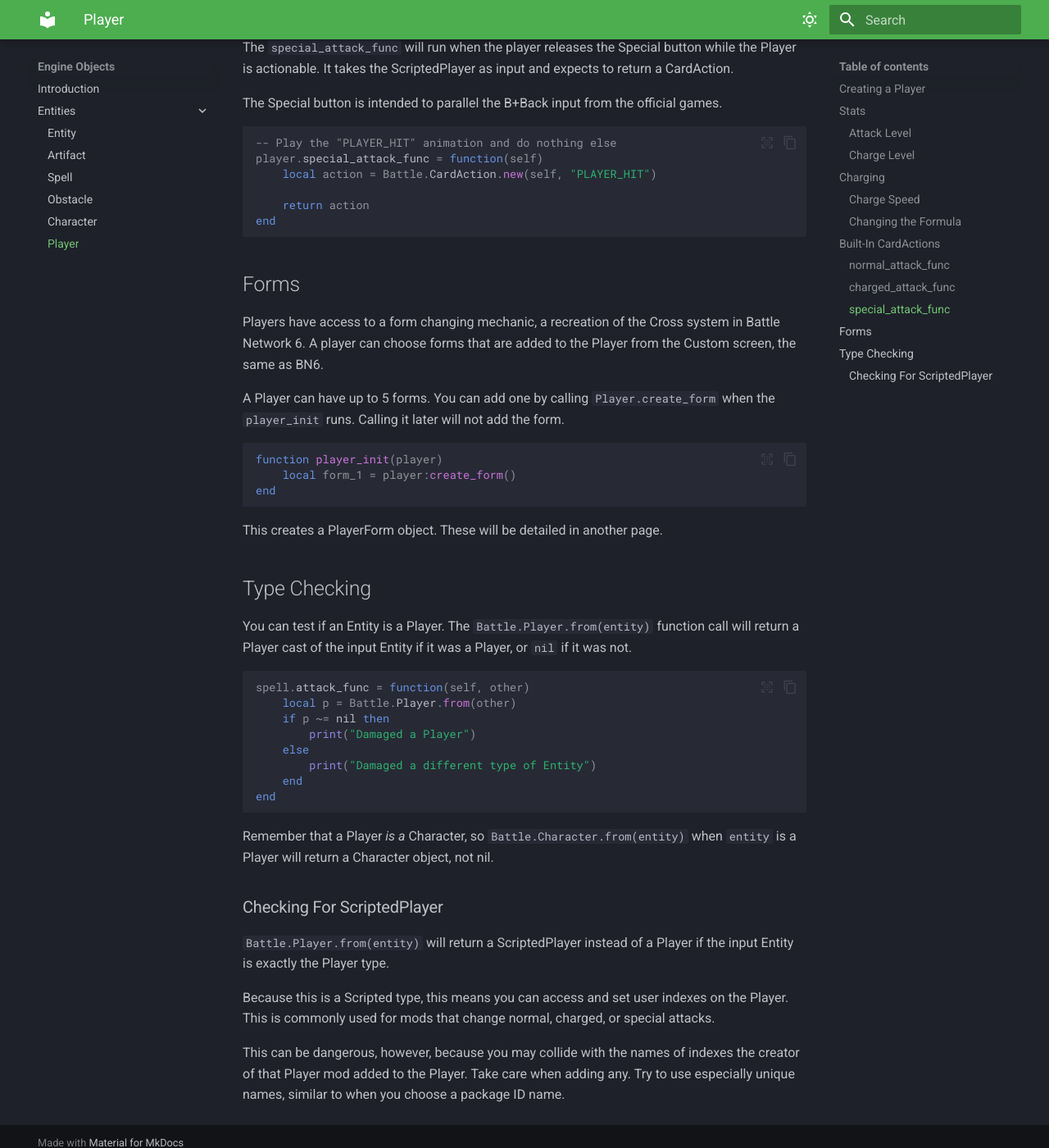
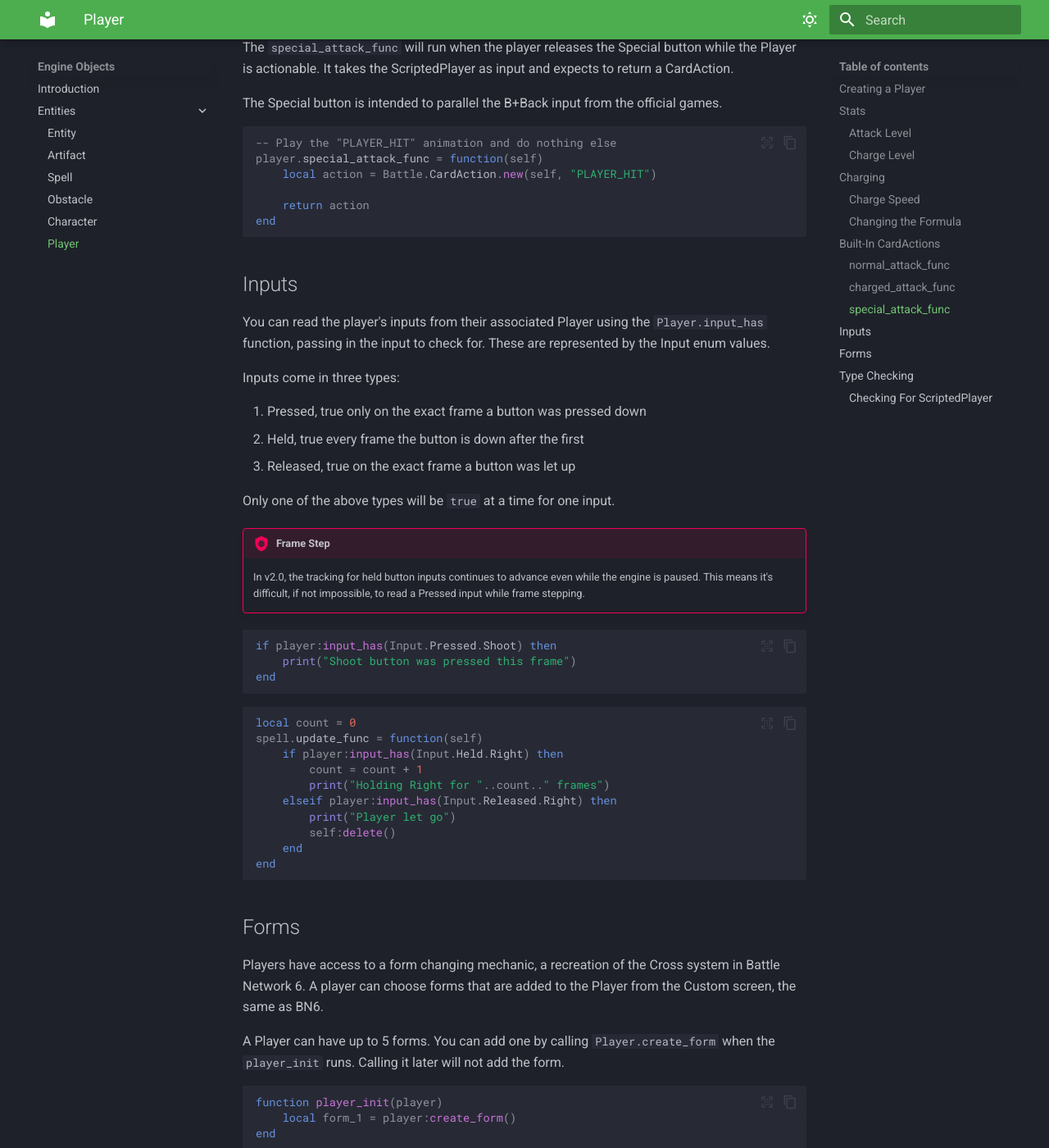
Before and after one commit to Alrysc/onb_docs, an MkDocs documentation site: the page built from docs/onb_overview/entities/player.md, in a window 1280 px wide and 1400 px high, scrolled down 3070 px. Shown: the whole window at 82% size. Built offline with MkDocs 1.6.1 and Material for MkDocs 9.7.7, drawn with Linux system fonts in a browser that asks for light colours.

Commit message:
Section on reading player inputs

````diff
--- a/docs/onb_overview/entities/player.md
+++ b/docs/onb_overview/entities/player.md
@@ -146,6 +146,44 @@ player.special_attack_func = function(self)
 end
 ```
 
+## Inputs
+
+You can read the player's inputs from their associated Player using the `Player.input_has`
+function, passing in the input to check for. These are represented by the Input enum
+values.
+
+Inputs come in three types:
+
+1. Pressed, true only on the exact frame a button was pressed down
+2. Held, true every frame the button is down after the first
+3. Released, true on the exact frame a button was let up
+
+Only one of the above types will be `true` at a time for one input.
+
+!!! bug "Frame Step"
+    In v2.0, the tracking for held button inputs continues to advance even while
+    the engine is paused. This means it's difficult, if not impossible, to read a
+    Pressed input while frame stepping.
+
+```lua
+if player:input_has(Input.Pressed.Shoot) then
+    print("Shoot button was pressed this frame")
+end
+```
+
+```lua
+local count = 0
+spell.update_func = function(self)
+    if player:input_has(Input.Held.Right) then
+        count = count + 1
+        print("Holding Right for "..count.." frames")
+    elseif player:input_has(Input.Released.Right) then
+        print("Player let go")
+        self:delete()
+    end
+end
+```
+
 ## Forms
 
 Players have access to a form changing mechanic, a recreation of the Cross system
````
Also changed, not shown: docs/index.md (+12 -10 lines).
